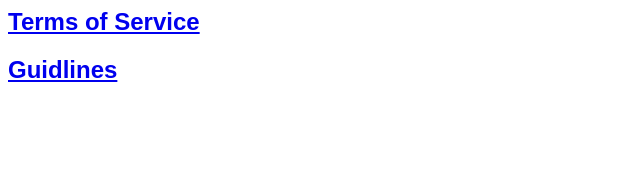
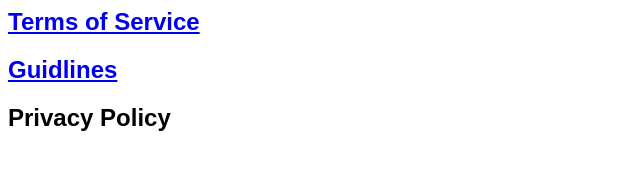
Before and after one commit to melDevRel/docs, a plain HTML site: page index.html in a window 1280 px wide. Shown: the whole page, without its empty margins (0-640 px from the left). Drawn offline with Linux system fonts and the light colour scheme.

Commit message:
Update index.html

```diff
--- a/index.html
+++ b/index.html
@@ -5,3 +5,4 @@
 </style>
 <h2><a href="./tos">Terms of Service</a></h2>
 <h2><a href="./rules">Guidlines</a></h2>
+<h2><a href"">Privacy Policy</a></h2>
```
